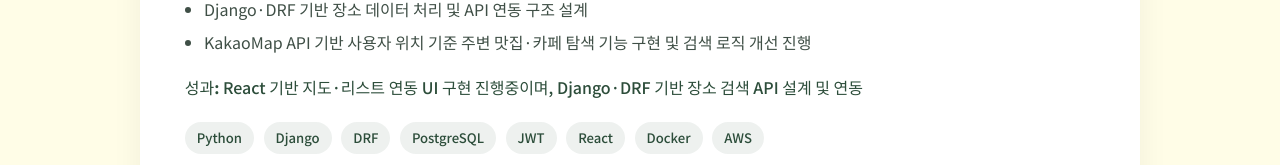
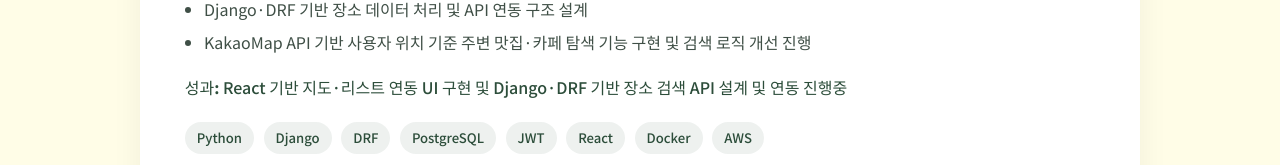
Before and after one commit to minyoung0303/minyoung.github.io, a React (Vite) app: page / in a window 1280 px wide. Both pictures are taken after a click on the item "PROJECTS". Shown: the part 596-761 px from the top of the page. Built offline with nearby package versions, Linux system fonts and the light colour scheme.

Commit message:
[feat] Projects.jsx - fix 1st projects result text

```diff
--- a/src/components/Projects.jsx
+++ b/src/components/Projects.jsx
@@ -18,7 +18,7 @@
         'Django·DRF 기반 장소 데이터 처리 및 API 연동 구조 설계',
         'KakaoMap API 기반 사용자 위치 기준 주변 맛집·카페 탐색 기능 구현 및 검색 로직 개선 진행',
       ],
-      result: ['React 기반 지도·리스트 연동 UI 구현 진행중이며, Django·DRF 기반 장소 검색 API 설계 및 연동',
+      result: ['React 기반 지도·리스트 연동 UI 구현 및 Django·DRF 기반 장소 검색 API 설계 및 연동 진행중',
             ],
       tech: ['Python', 'Django', 'DRF', 'PostgreSQL', 'JWT', 'React', 'Docker', 'AWS'],
       links: {
```
